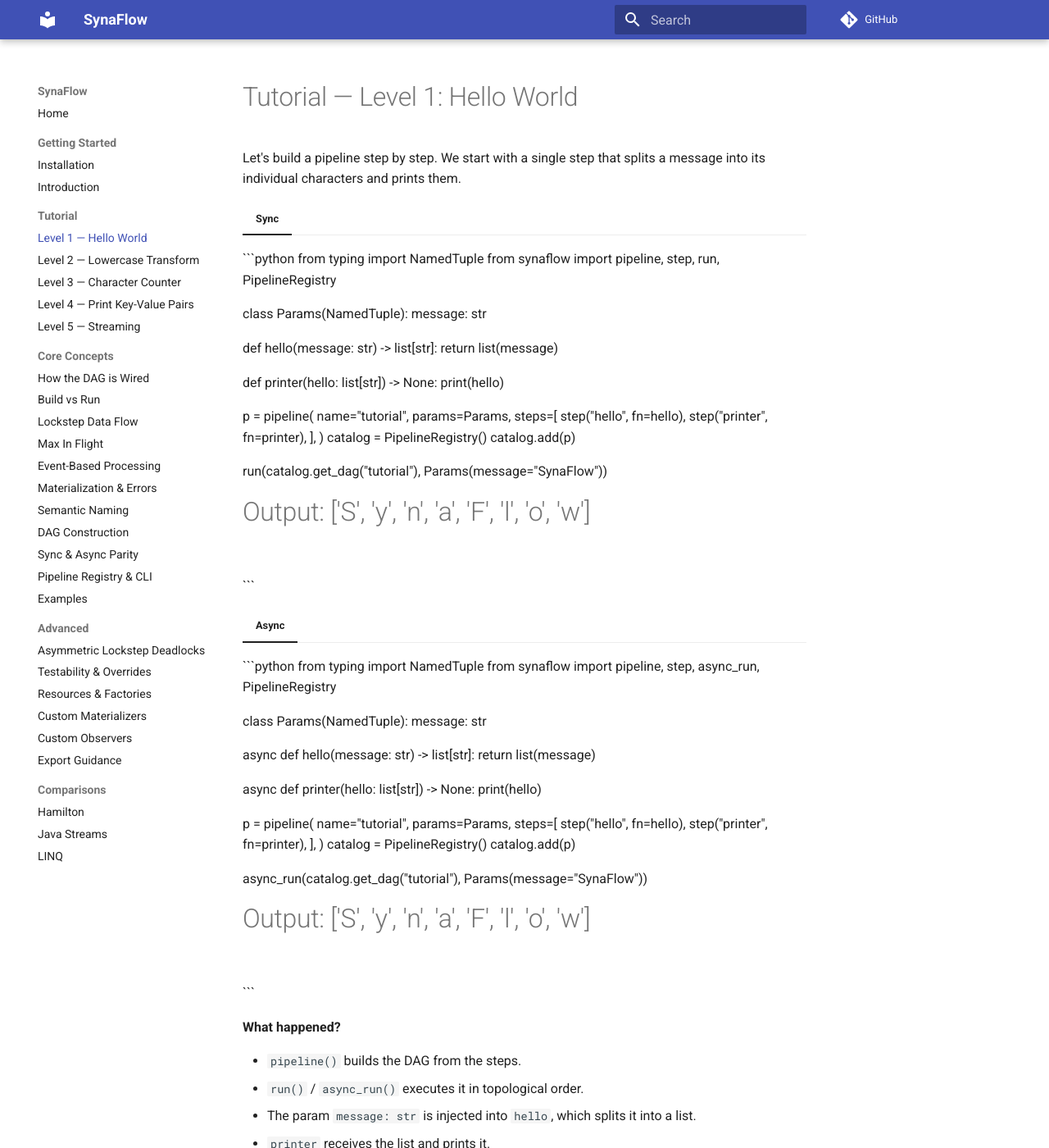
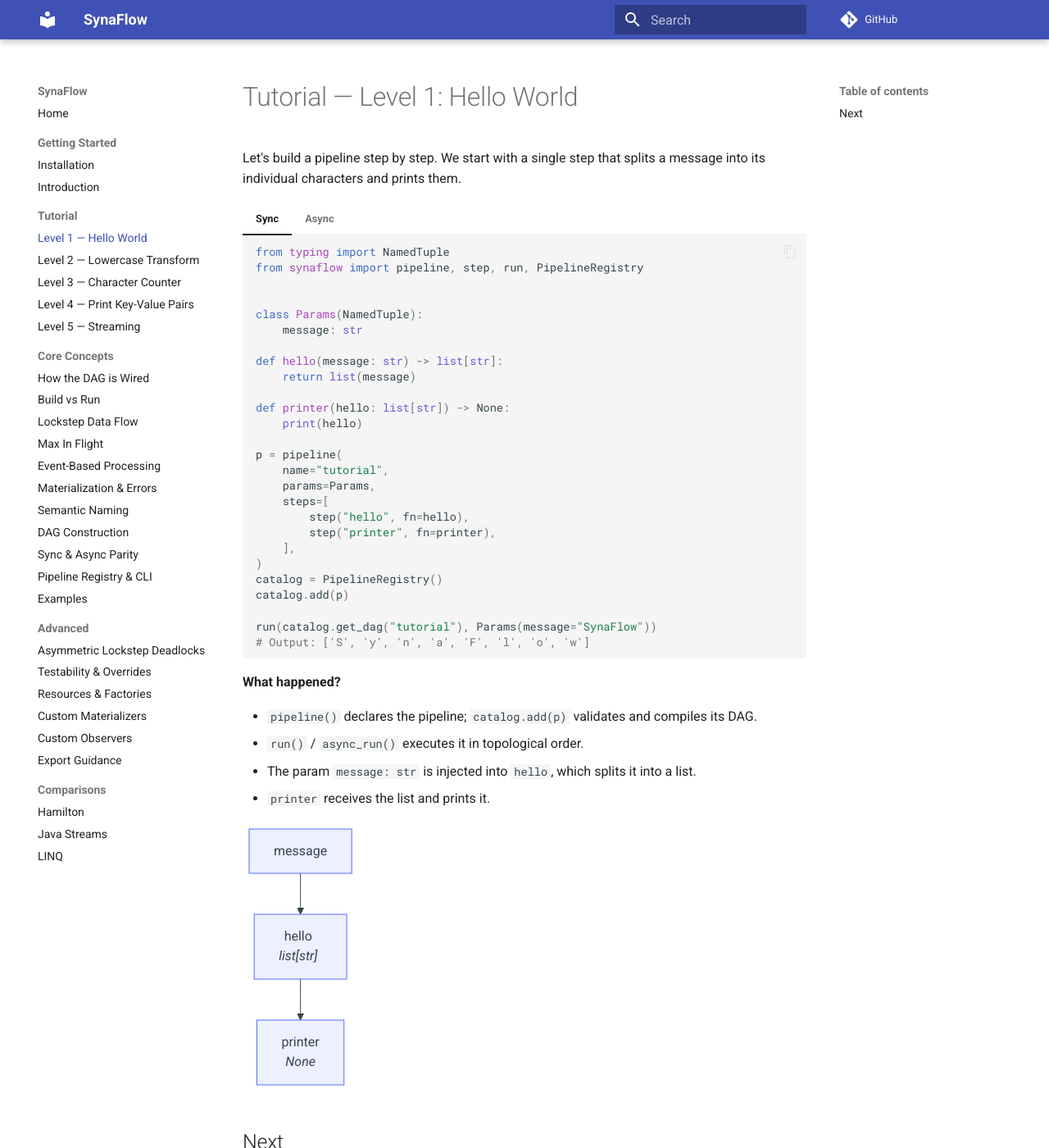
Before and after one commit to humansoftware/synaflow, an MkDocs documentation site: the page built from docs/user_docs/tutorial/hello-world.md, in a window 1280 px wide and 1400 px high. Shown: the whole window at 82% size. Built offline with MkDocs 1.6.1 and Material for MkDocs 9.7.7, drawn with Linux system fonts in a browser that asks for light colours; comment, search, counter and statistics services are not loaded.

Commit message:
docs: repair tutorial tabs and stale dag examples (#116)
Co-authored-by: Marcelo Elias Del Valle <marcelo@mvalle.br>

````diff
--- a/docs/user_docs/core-concepts/build-vs-run.md
+++ b/docs/user_docs/core-concepts/build-vs-run.md
@@ -136,8 +136,8 @@ build-time correctness is verified without running the pipeline.
 ### 4. No runtime surprises
 
 Type errors, missing dependencies, circular graphs, mode conflicts — all caught
-at build time. If `pipeline(...)` succeeds, the DAG is valid. The runner never
-needs to check types or resolve ambiguities at runtime.
+at build time. After `catalog.add(pipeline_def)` succeeds, its DAG is valid.
+The runner never needs to check types or resolve ambiguities at runtime.
 
 ## Architectural parity
 
--- a/docs/user_docs/tutorial/hello-world.md
+++ b/docs/user_docs/tutorial/hello-world.md
@@ -32,11 +32,12 @@ message into its individual characters and prints them.
 
     run(catalog.get_dag("tutorial"), Params(message="SynaFlow"))
     # Output: ['S', 'y', 'n', 'a', 'F', 'l', 'o', 'w']
-```
+    ```
 
 === "Async"
 
     ```python
+    import asyncio
     from typing import NamedTuple
     from synaflow import pipeline, step, async_run, PipelineRegistry
 
@@ -61,13 +62,13 @@ message into its individual characters and prints them.
     catalog = PipelineRegistry()
     catalog.add(p)
 
-    async_run(catalog.get_dag("tutorial"), Params(message="SynaFlow"))
+    asyncio.run(async_run(catalog.get_dag("tutorial"), Params(message="SynaFlow")))
     # Output: ['S', 'y', 'n', 'a', 'F', 'l', 'o', 'w']
-```
+    ```
 
 **What happened?**
 
-- `pipeline()` builds the DAG from the steps.
+- `pipeline()` declares the pipeline; `catalog.add(p)` validates and compiles its DAG.
 - `run()` / `async_run()` executes it in topological order.
 - The param `message: str` is injected into `hello`, which splits it into a list.
 - `printer` receives the list and prints it.
````
Also changed, not shown: other parts of docs/user_docs/core-concepts/build-vs-run.md (+1 -1 lines), docs/user_docs/core-concepts/lockstep-flow.md (+1 -1 lines).
